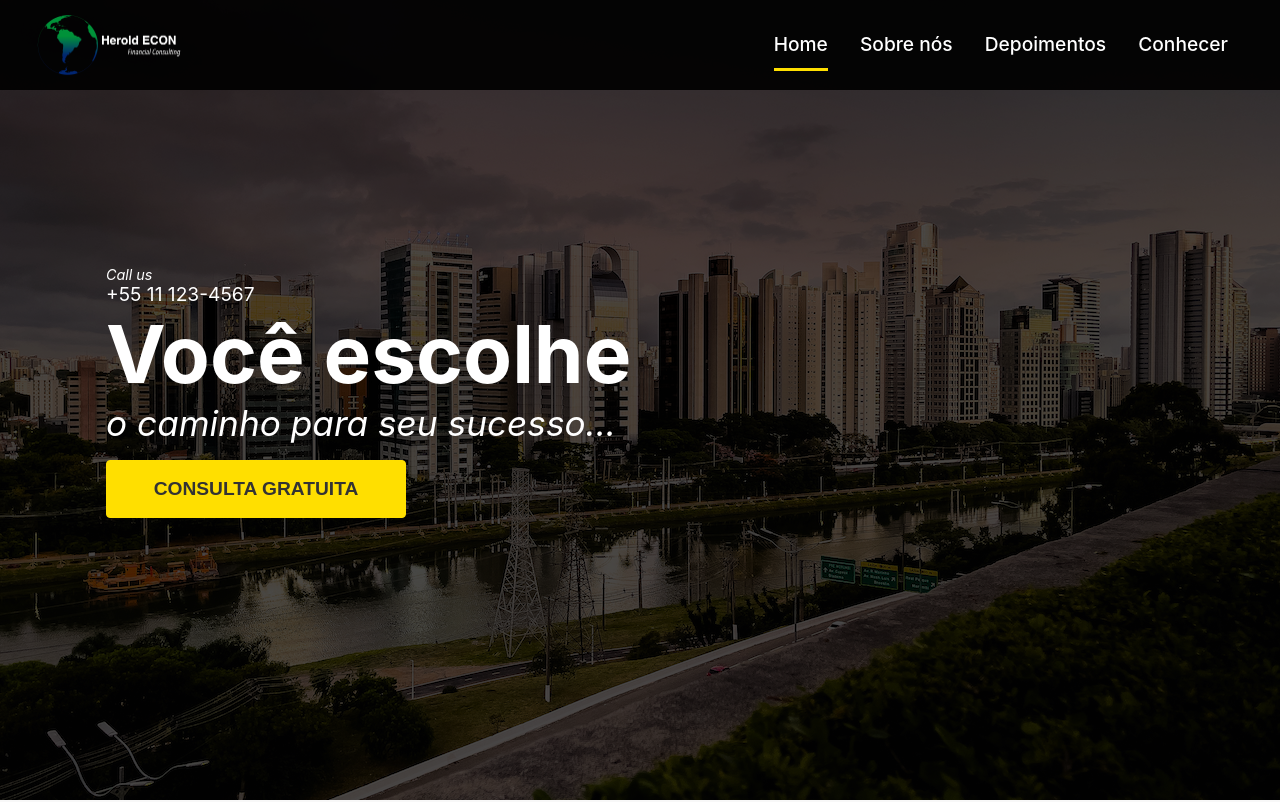
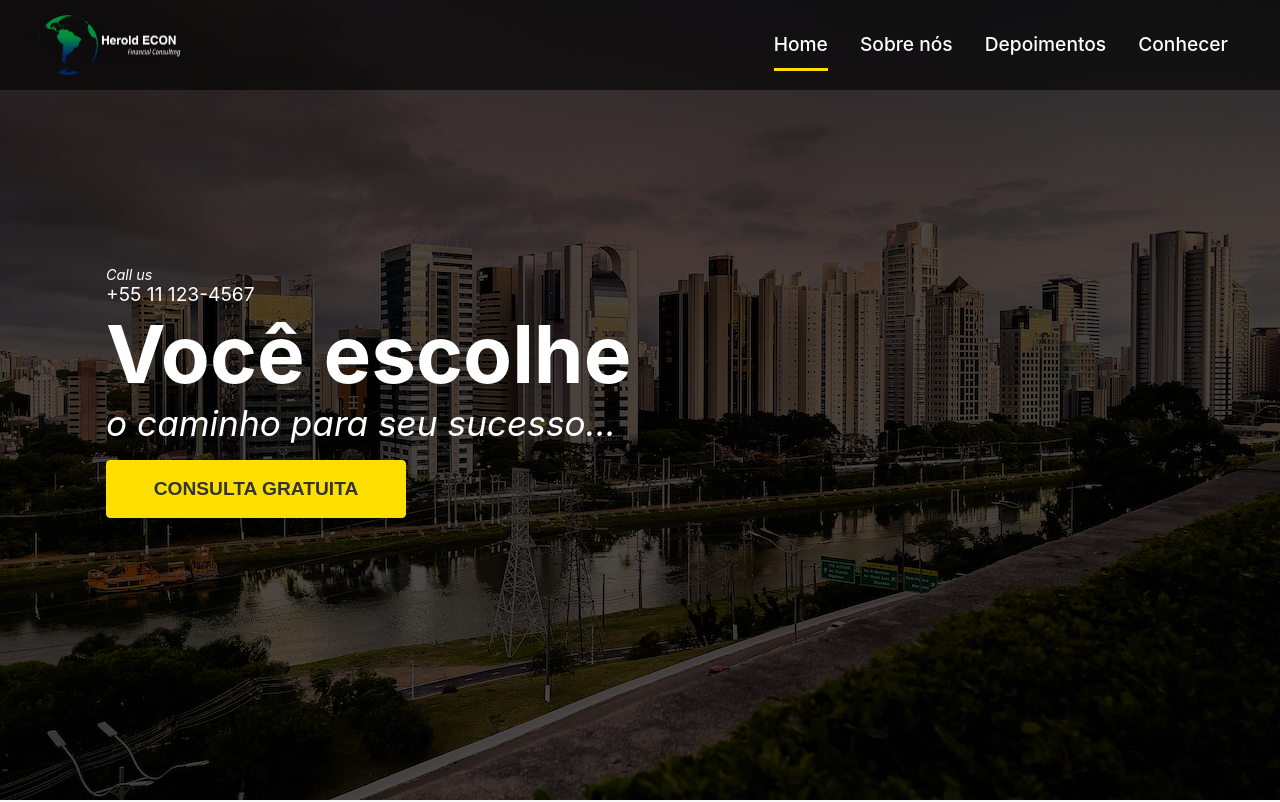
Before and after one commit to Herold1989/econ-consulting, a React (Create React App) app: page / in a window 1280 px wide. Shown: the top 802 px of the page. Built offline with nearby package versions, Linux system fonts and the light colour scheme.

Commit message:
changed background

```diff
--- a/src/components/Navbar.css
+++ b/src/components/Navbar.css
@@ -7,7 +7,7 @@
     z-index: 1;
     transition: .3s ease-in;
     overflow: hidden;
-    background-color: rgba(0,0,0,.9);
+    background-color: rgba(0,0,0,.6);
 }
 
 .header .navbar {
```
